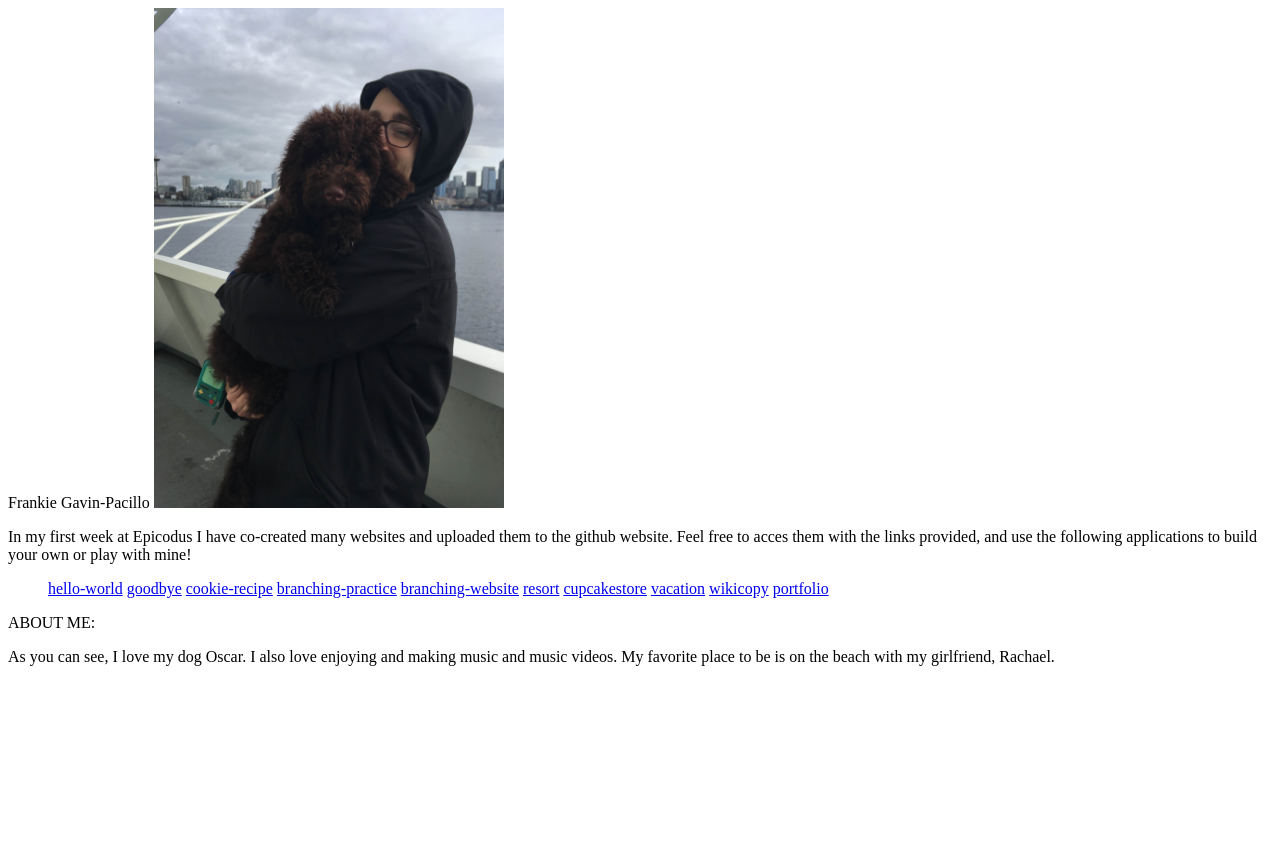
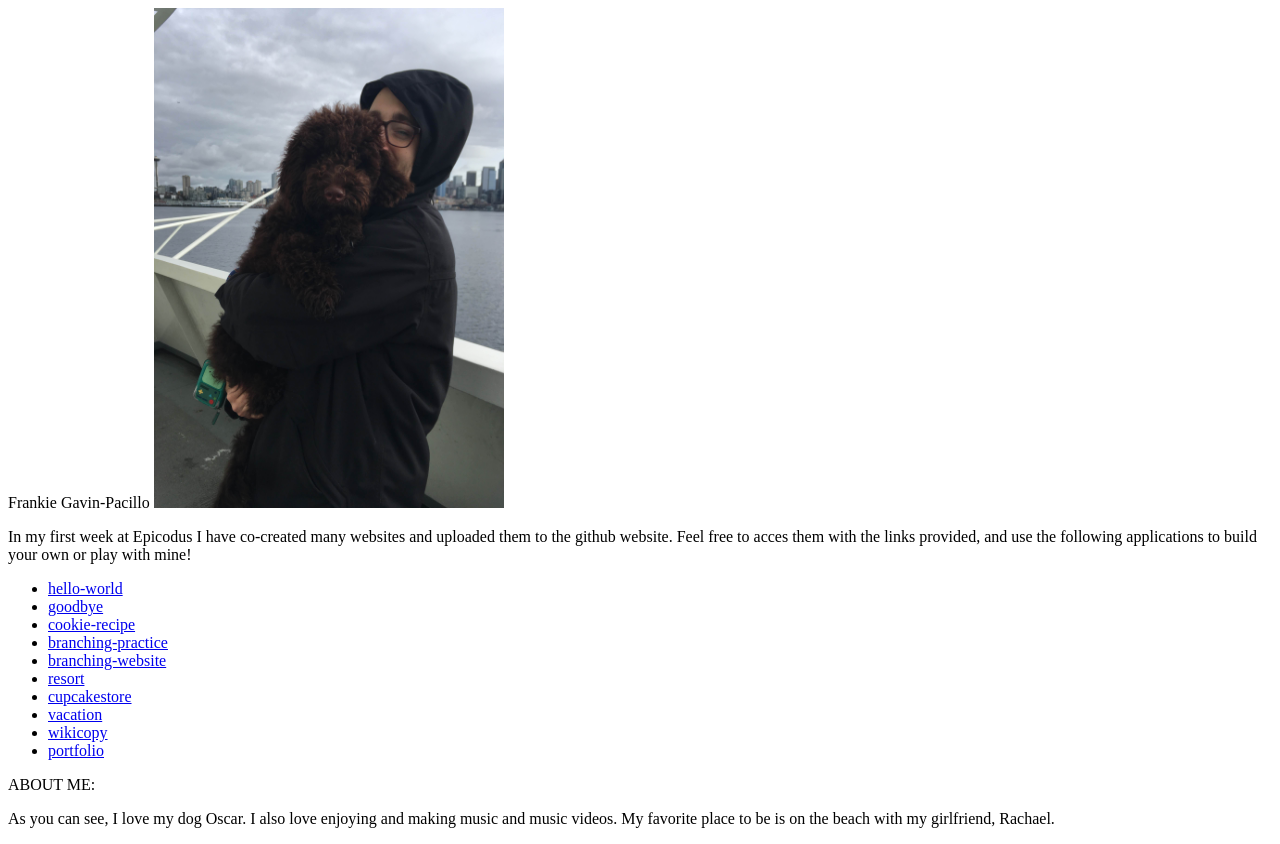
Before and after one commit to frankieGP/portfolio, a plain HTML site: page portfolio.html in a window 1280 px wide. Before the commit the page ends 800 px from the top, so only its background shows below. Drawn offline with Linux system fonts and the light colour scheme.

Commit message:
add an unordered list

```diff
--- a/portfolio.html
+++ b/portfolio.html
@@ -21,16 +21,16 @@ Frankie Gavin-Pacillo
 Feel free to acces them with the links provided, and use the following applications to build your own or play with mine!</p>
 
     <ul>
-      <a href="https://github.com/frankieGP/hello-world">hello-world</a>
-      <a href="https://github.com/frankieGP/goodbye">goodbye</a>
-      <a href="https://github.com/frankieGP/cookie-recipe">cookie-recipe</a>
-      <a href="https://github.com/frankieGP/branching-practice">branching-practice</a>
-      <a href="https://github.com/frankieGP/branching-website">branching-website</a>
-      <a href="https://github.com/frankieGP/resort">resort</a>
-      <a href="https://github.com/frankieGP/cupcakestore">cupcakestore</a>
-      <a href="https://github.com/frankieGP/vacation">vacation</a>
-      <a href="https://github.com/frankieGP/wikicopy">wikicopy</a>
-      <a href="https://github.com/frankieGP/portfolio">portfolio</a>
+      <li><a href="https://github.com/frankieGP/hello-world">hello-world</a>
+      <li><a href="https://github.com/frankieGP/goodbye">goodbye</a></li>
+      <li><a href="https://github.com/frankieGP/cookie-recipe">cookie-recipe</a></li>
+      <li><a href="https://github.com/frankieGP/branching-practice">branching-practice</a></li>
+      <li><a href="https://github.com/frankieGP/branching-website">branching-website</a></li>
+      <li><a href="https://github.com/frankieGP/resort">resort</a></li>
+      <li><a href="https://github.com/frankieGP/cupcakestore">cupcakestore</a></li>
+      <li><a href="https://github.com/frankieGP/vacation">vacation</a></li>
+      <li><a href="https://github.com/frankieGP/wikicopy">wikicopy</a></li>
+      <li><a href="https://github.com/frankieGP/portfolio">portfolio</a></li>
     </ul>
     <p>ABOUT ME:</p>
     <p>As you can see, I love my dog Oscar. I also love enjoying and making music and music videos. My favorite place to be is on the beach with my girlfriend, Rachael.</p>
```
